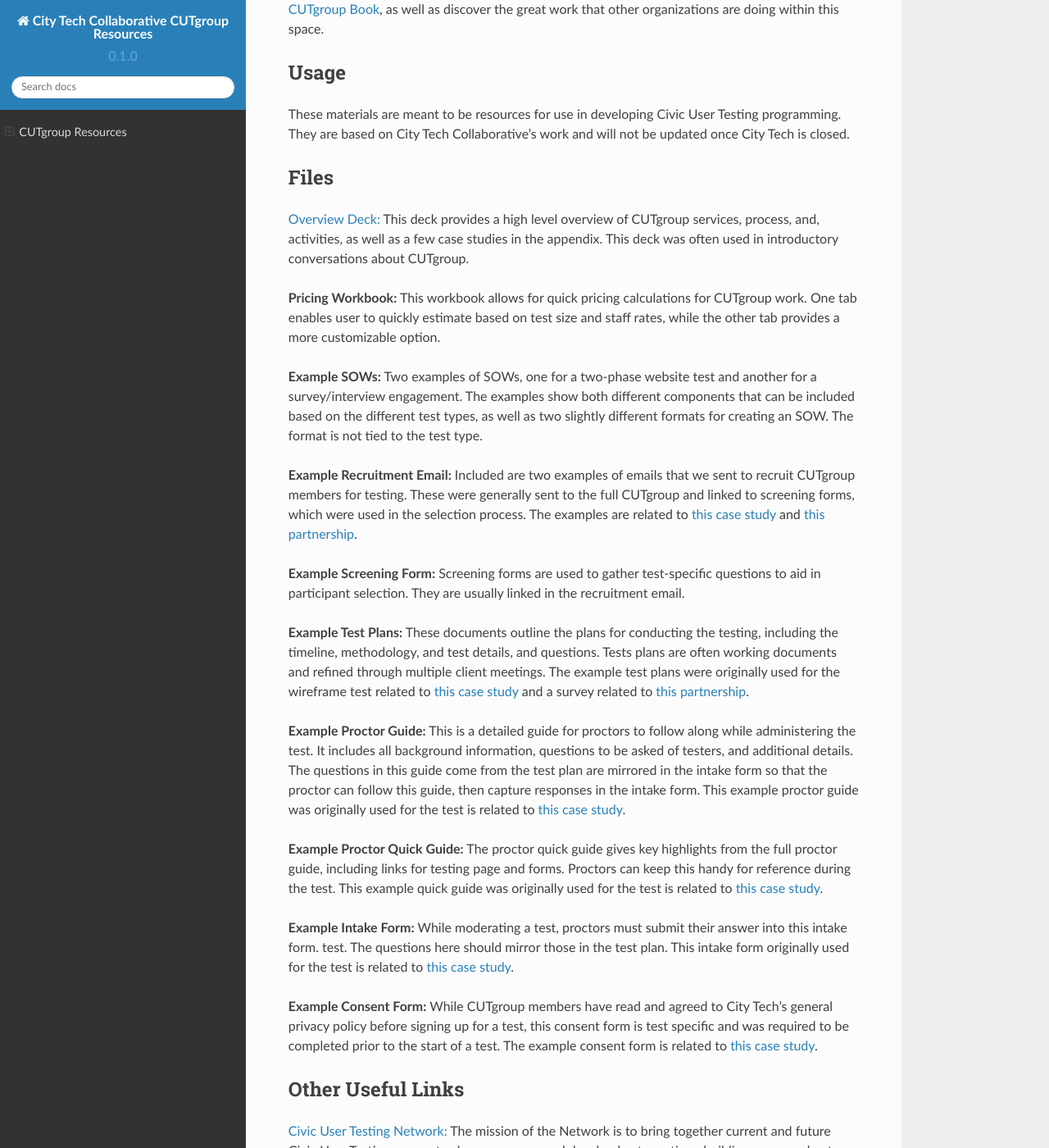
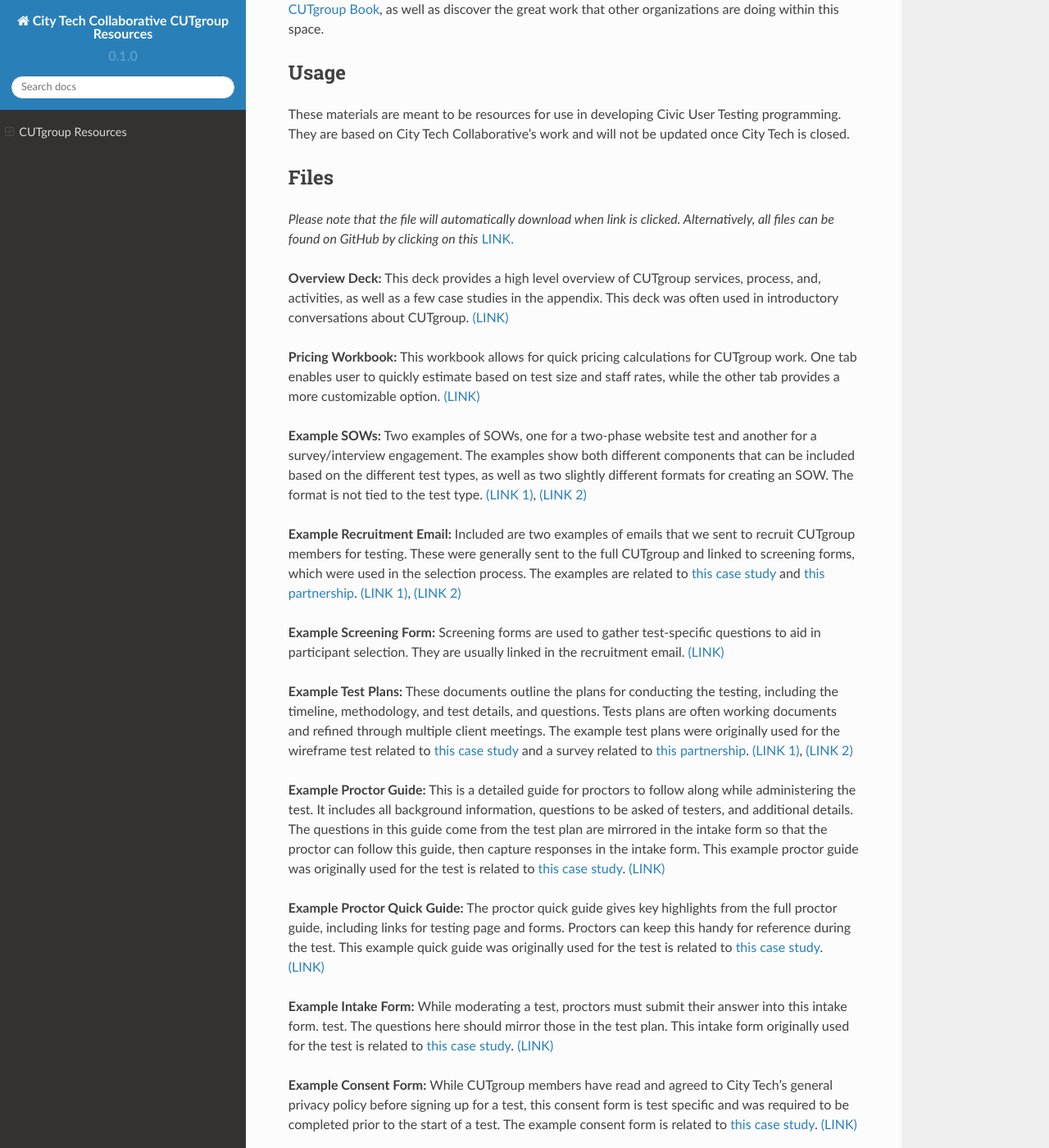
Before and after one commit to ajarareem/CUTgroup-CityTechResources, a Sphinx documentation site: the page built from docs/source/index.rst, in a window 1280 px wide and 1400 px high, scrolled down 672 px. Shown: the whole window at 82% size. Built offline with Sphinx 7.4.7 and the Read the Docs theme 2.0.0, drawn with Linux system fonts in a browser that asks for light colours.

Commit message:
Update index.rst

```diff
--- a/docs/source/index.rst
+++ b/docs/source/index.rst
@@ -19,26 +19,27 @@
 
 Files
 --------
+*Please note that the file will automatically download when link is clicked. Alternatively, all files can be found on GitHub by clicking on this* `LINK. <https://github.com/ajarareem/CUTgroup-CityTechResources/tree/main/docs/Files>`_
 
-`Overview Deck: <https://github.com/ajarareem/CUTgroup-CityTechResources/blob/bf76eeba55f7b53cffe0136b483af9598c133e16/docs/Files/01_CUTgroupOverview_CityTech.pptx>`_ This deck provides a high level overview of CUTgroup services, process, and, activities, as well as a few case studies in the appendix. This deck was often used in introductory conversations about CUTgroup.
+**Overview Deck:** This deck provides a high level overview of CUTgroup services, process, and, activities, as well as a few case studies in the appendix. This deck was often used in introductory conversations about CUTgroup. `(LINK) <https://github.com/ajarareem/CUTgroup-CityTechResources/raw/bf76eeba55f7b53cffe0136b483af9598c133e16/docs/Files/01_CUTgroupOverview_CityTech.pptx>`_
 
-**Pricing Workbook:** This workbook allows for quick pricing calculations for CUTgroup work. One tab enables user to quickly estimate based on test size and staff rates, while the other tab provides a more customizable option.
+**Pricing Workbook:** This workbook allows for quick pricing calculations for CUTgroup work. One tab enables user to quickly estimate based on test size and staff rates, while the other tab provides a more customizable option. `(LINK) <https://github.com/ajarareem/CUTgroup-CityTechResources/raw/main/docs/Files/02_CUTgroupPricingWorkbook_CityTech_EXAMPLE.xlsx>`_
 
-**Example SOWs:** Two examples of SOWs, one for a two-phase website test and another for a survey/interview engagement. The examples show both different components that can be included based on the different test types, as well as two slightly different formats for creating an SOW. The format is not tied to the test type.
+**Example SOWs:** Two examples of SOWs, one for a two-phase website test and another for a survey/interview engagement. The examples show both different components that can be included based on the different test types, as well as two slightly different formats for creating an SOW. The format is not tied to the test type. `(LINK 1) <https://github.com/ajarareem/CUTgroup-CityTechResources/raw/main/docs/Files/03_CUTgroupSOW_Survey_CityTech_EXAMPLE.pdf>`_, `(LINK 2) <https://github.com/ajarareem/CUTgroup-CityTechResources/raw/main/docs/Files/03_CUTgroupSOW_WebsiteTest_CityTech_EXAMPLE.pdf>`_
 
-**Example Recruitment Email:** Included are two examples of emails that we sent to recruit CUTgroup members for testing. These were generally sent to the full CUTgroup and linked to screening forms, which were used in the selection process. The examples are related to `this case study <https://www.citytech.org/microsoft-research-project-eclipse>`_ and `this partnership <https://www.citytech.org/osf-healthcare-and-city-tech-address-community-health-needs-through-new-partnership>`_.
+**Example Recruitment Email:** Included are two examples of emails that we sent to recruit CUTgroup members for testing. These were generally sent to the full CUTgroup and linked to screening forms, which were used in the selection process. The examples are related to `this case study <https://www.citytech.org/microsoft-research-project-eclipse>`_ and `this partnership <https://www.citytech.org/osf-healthcare-and-city-tech-address-community-health-needs-through-new-partnership>`_.  `(LINK 1) <https://github.com/ajarareem/CUTgroup-CityTechResources/raw/main/docs/Files/04_CUTgroupRecruitmentEmail_CityTech_EXAMPLE1.pdf>`_, `(LINK 2) <https://github.com/ajarareem/CUTgroup-CityTechResources/raw/main/docs/Files/04_CUTgroupRecruitmentEmail_CityTech_EXAMPLE2.pdf>`_
 
-**Example Screening Form:** Screening forms are used to gather test-specific questions to aid in participant selection. They are usually linked in the recruitment email.
+**Example Screening Form:** Screening forms are used to gather test-specific questions to aid in participant selection. They are usually linked in the recruitment email. `(LINK) <https://github.com/ajarareem/CUTgroup-CityTechResources/raw/main/docs/Files/05_CUTgroupScreeningForm_CityTech_EXAMPLE.pdf>`_
 
-**Example Test Plans:** These documents outline the plans for conducting the testing, including the timeline, methodology, and test details, and questions. Tests plans are often working documents and refined through multiple client meetings. The example test plans were originally used for the wireframe test related to `this case study <https://www.citytech.org/unbail>`_ and a survey related to `this partnership <https://www.citytech.org/osf-healthcare-and-city-tech-address-community-health-needs-through-new-partnership>`_.
+**Example Test Plans:** These documents outline the plans for conducting the testing, including the timeline, methodology, and test details, and questions. Tests plans are often working documents and refined through multiple client meetings. The example test plans were originally used for the wireframe test related to `this case study <https://www.citytech.org/unbail>`_ and a survey related to `this partnership <https://www.citytech.org/osf-healthcare-and-city-tech-address-community-health-needs-through-new-partnership>`_. `(LINK 1) <https://github.com/ajarareem/CUTgroup-CityTechResources/raw/main/docs/Files/06_CUTgroupTestPlan_Survey_CityTech_EXAMPLE.pdf>`_, `(LINK 2) <https://github.com/ajarareem/CUTgroup-CityTechResources/raw/main/docs/Files/06_CUTgroupTestPlan_Wireframe_CityTech_EXAMPLE.pdf>`_
 
-**Example Proctor Guide:** This is a detailed guide for proctors to follow along while administering the test. It includes all background information, questions to be asked of testers, and additional details. The questions in this guide come from the test plan are mirrored in the intake form so that the proctor can follow this guide, then capture responses in the intake form. This example proctor guide was originally used for the test is related to `this case study <https://www.citytech.org/unbail>`_.
+**Example Proctor Guide:** This is a detailed guide for proctors to follow along while administering the test. It includes all background information, questions to be asked of testers, and additional details. The questions in this guide come from the test plan are mirrored in the intake form so that the proctor can follow this guide, then capture responses in the intake form. This example proctor guide was originally used for the test is related to `this case study <https://www.citytech.org/unbail>`_. `(LINK) <https://github.com/ajarareem/CUTgroup-CityTechResources/raw/main/docs/Files/07_CUTgroupProctorGuide_CityTech_EXAMPLE.pdf>`_
 
-**Example Proctor Quick Guide:** The proctor quick guide gives key highlights from the full proctor guide, including links for testing page and forms. Proctors can keep this handy for reference during the test. This example quick guide was originally used for the test is related to `this case study <https://www.citytech.org/unbail>`_.
+**Example Proctor Quick Guide:** The proctor quick guide gives key highlights from the full proctor guide, including links for testing page and forms. Proctors can keep this handy for reference during the test. This example quick guide was originally used for the test is related to `this case study <https://www.citytech.org/unbail>`_. `(LINK) <https://github.com/ajarareem/CUTgroup-CityTechResources/raw/main/docs/Files/08_CUTgroupProctorQuickOverview_CityTech_EXAMPLE.pdf>`_
 
-**Example Intake Form:** While moderating a test, proctors must submit their answer into this intake form. test. The questions here should mirror those in the test plan. This intake form originally used for the test is related to `this case study <https://www.citytech.org/unbail>`_.
+**Example Intake Form:** While moderating a test, proctors must submit their answer into this intake form. test. The questions here should mirror those in the test plan. This intake form originally used for the test is related to `this case study <https://www.citytech.org/unbail>`_. `(LINK) <https://github.com/ajarareem/CUTgroup-CityTechResources/raw/main/docs/Files/09_CUTgroupIntakeForm_CityTech_EXAMPLE.pdf>`_
 
-**Example Consent Form:** While CUTgroup members have read and agreed to City Tech’s general privacy policy before signing up for a test, this consent form is test specific and was required to be completed prior to the start of a test. The example consent form is related to `this case study <https://www.citytech.org/unbail>`_.
+**Example Consent Form:** While CUTgroup members have read and agreed to City Tech’s general privacy policy before signing up for a test, this consent form is test specific and was required to be completed prior to the start of a test. The example consent form is related to `this case study <https://www.citytech.org/unbail>`_. `(LINK) <https://github.com/ajarareem/CUTgroup-CityTechResources/raw/main/docs/Files/10_CUTgroupConsentForm_CityTech_EXAMPLE.pdf>`_
 
 Other Useful Links
 --------
```
